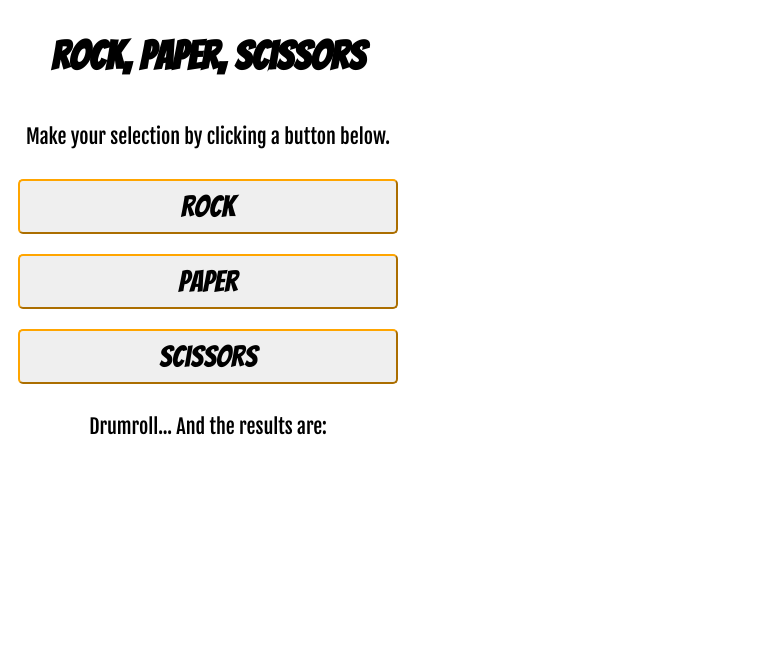
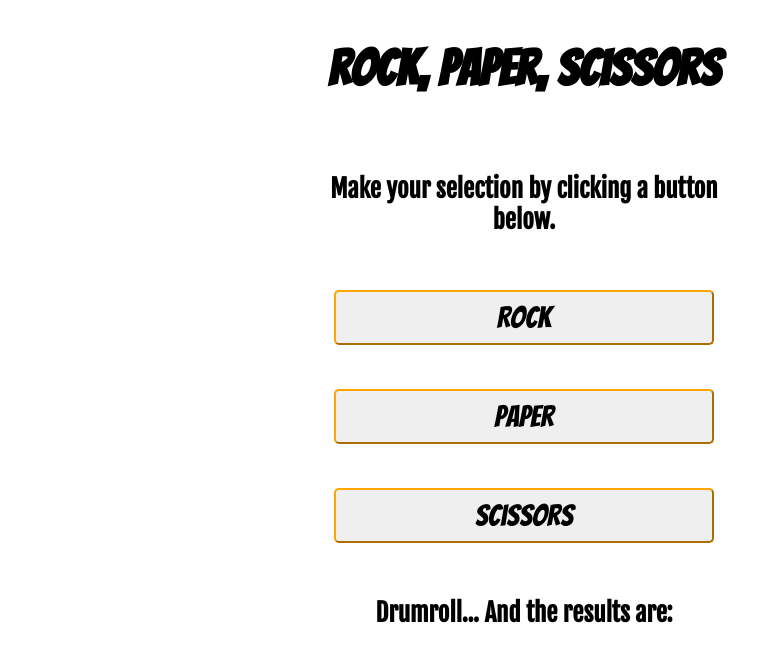
Before and after one commit to webdevyn/javascript-game, a plain HTML site: page index.html in a window 1280 px wide. Shown: the whole page, without its empty margins (0-772 px from the left). Drawn offline with Linux system fonts and the light colour scheme.

Commit message:
update css grid

```diff
--- a/index.html
+++ b/index.html
@@ -14,12 +14,14 @@
 
   <body>
     <div id="container">
+      <div id="main">
         <h1>Rock, Paper, Scissors</h1>
-            <p>Make your selection by clicking a button below.</p>
+            <h2>Make your selection by clicking a button below.</h2>
                 <button type="button" id="btn1">Rock</button>
                 <button type="button" id="btn2">Paper</button>
                 <button type="button" id="btn3">Scissors</button>
-            <p>Drumroll... And the results are:</p>
+            <h2>Drumroll... And the results are:</h2>
+      </div>
     </div>
     <script src="main.js"></script>
   </body>
--- a/style.css
+++ b/style.css
@@ -8,12 +8,24 @@
     grid-template-columns: 400px;
     grid-template-rows: auto;
     text-align: center;
+    margin: auto;
+    width: 50%;
+}
 
+#main {
+    display: grid;
+    grid-template-columns: 1fr;
+    grid-template-rows: auto;
+    gap: 3vmin;
 }
 
 h1 {
     font-family: 'Bangers', cursive;
-    font-size: 40px;
+    font-size: 50px;
+}
+
+h2 {
+    font-size: 25px;
 }
 
 button {
@@ -26,5 +38,7 @@ button {
 }
 
 p {
-    font-size: 20px;
+    font-size: 25px;
+    text-align: center;
+
 }
```
